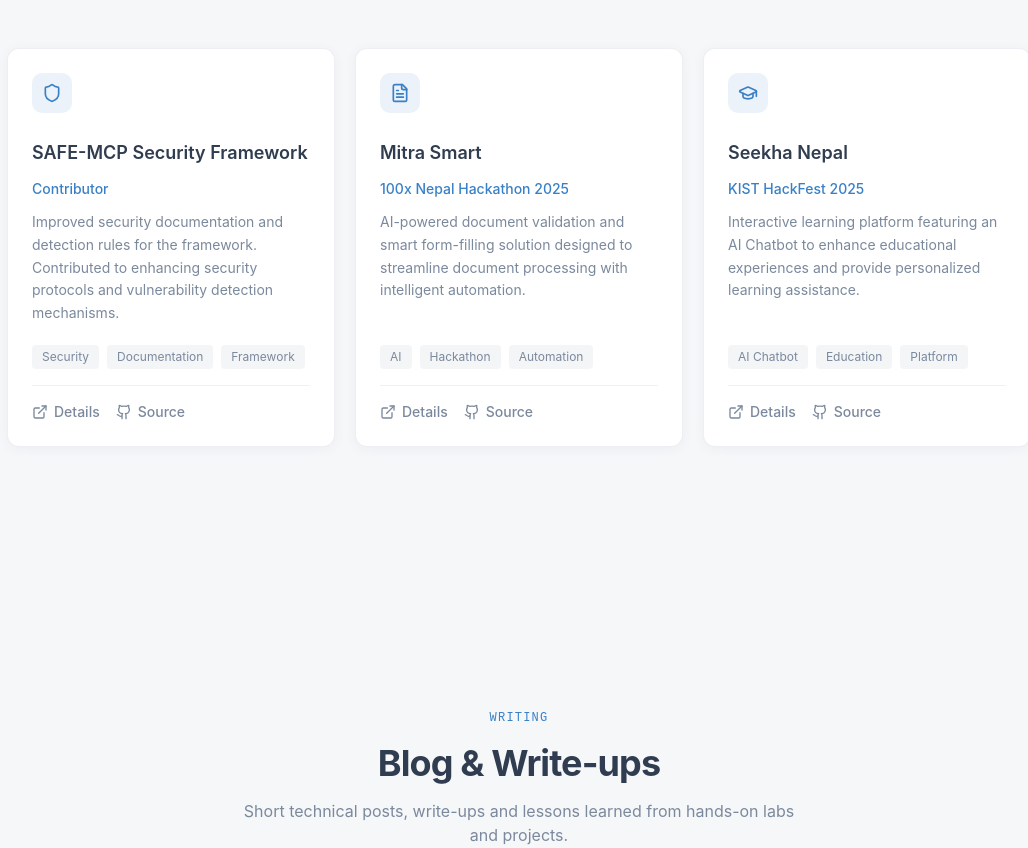
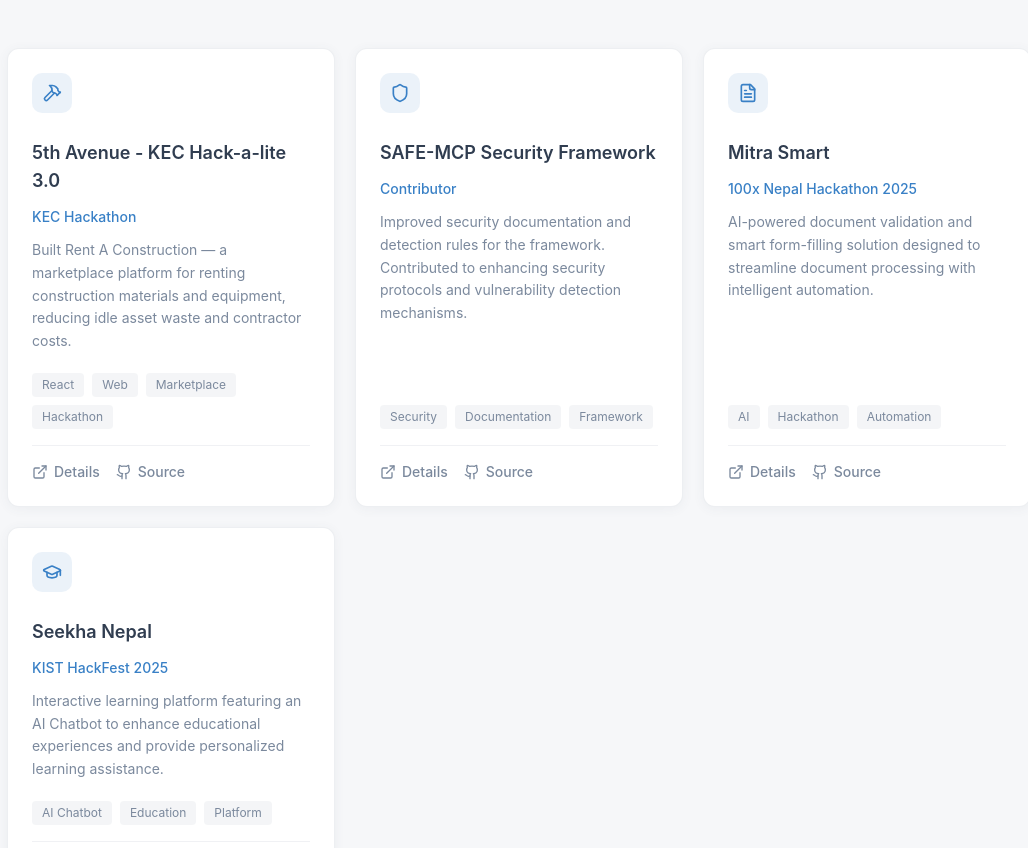
Before and after one commit to rajivsthh/portfolio-main, a React (Vite) app: page / in a window 1280 px wide. Shown: the part 2600-3448 px from the top of the page, without its empty margins (121-1149 px from the left). Built offline with nearby package versions, Linux system fonts and the light colour scheme; the HTML template or start-up script is replaced by a standard one.

Commit message:
Add KEC Hack-a-lite 3.0 and Rent A Construction project

```diff
--- a/src/components/ProjectsSection.tsx
+++ b/src/components/ProjectsSection.tsx
@@ -1,6 +1,17 @@
-import { Shield, FileText, GraduationCap, ExternalLink, Github } from 'lucide-react';
+import { Shield, FileText, GraduationCap, ShoppingCart, Hammer, ExternalLink, Github } from 'lucide-react';
 
 const projects = [
+  {
+    title: "5th Avenue - KEC Hack-a-lite 3.0",
+    role: "KEC Hackathon",
+    description: "Built Rent A Construction — a marketplace platform for renting construction materials and equipment, reducing idle asset waste and contractor costs.",
+    tags: ["React", "Web", "Marketplace", "Hackathon"],
+    icon: Hammer,
+    links: {
+      demo: "https://5th-avenue-kec-hack-a-lite-3-o.vercel.app/",
+      github: "https://github.com/dhirendraxd/5th-Avenue-KEC-Hack-a-Lite-3.o",
+    },
+  },
   {
     title: "SAFE-MCP Security Framework",
     role: "Contributor",
```
